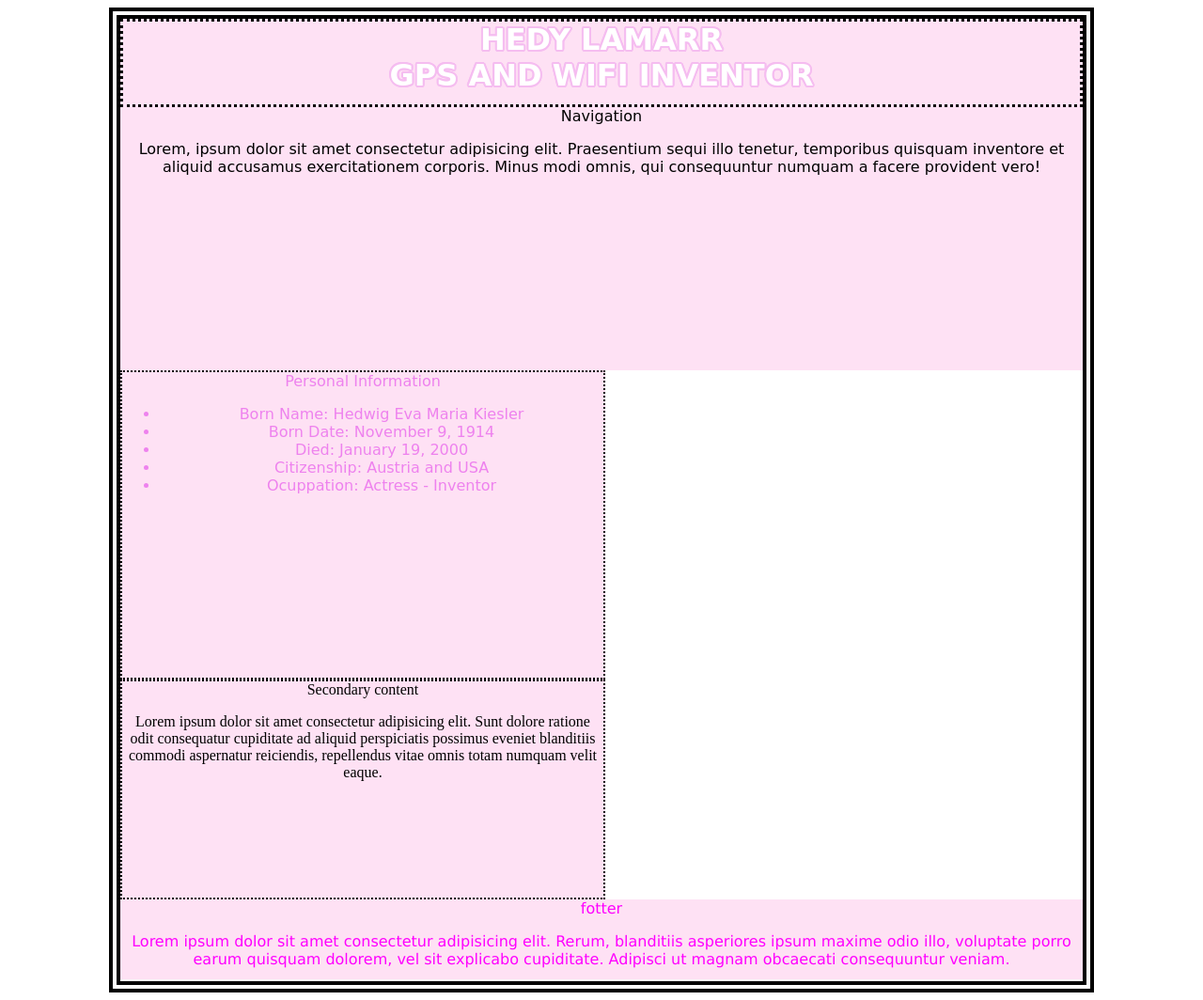
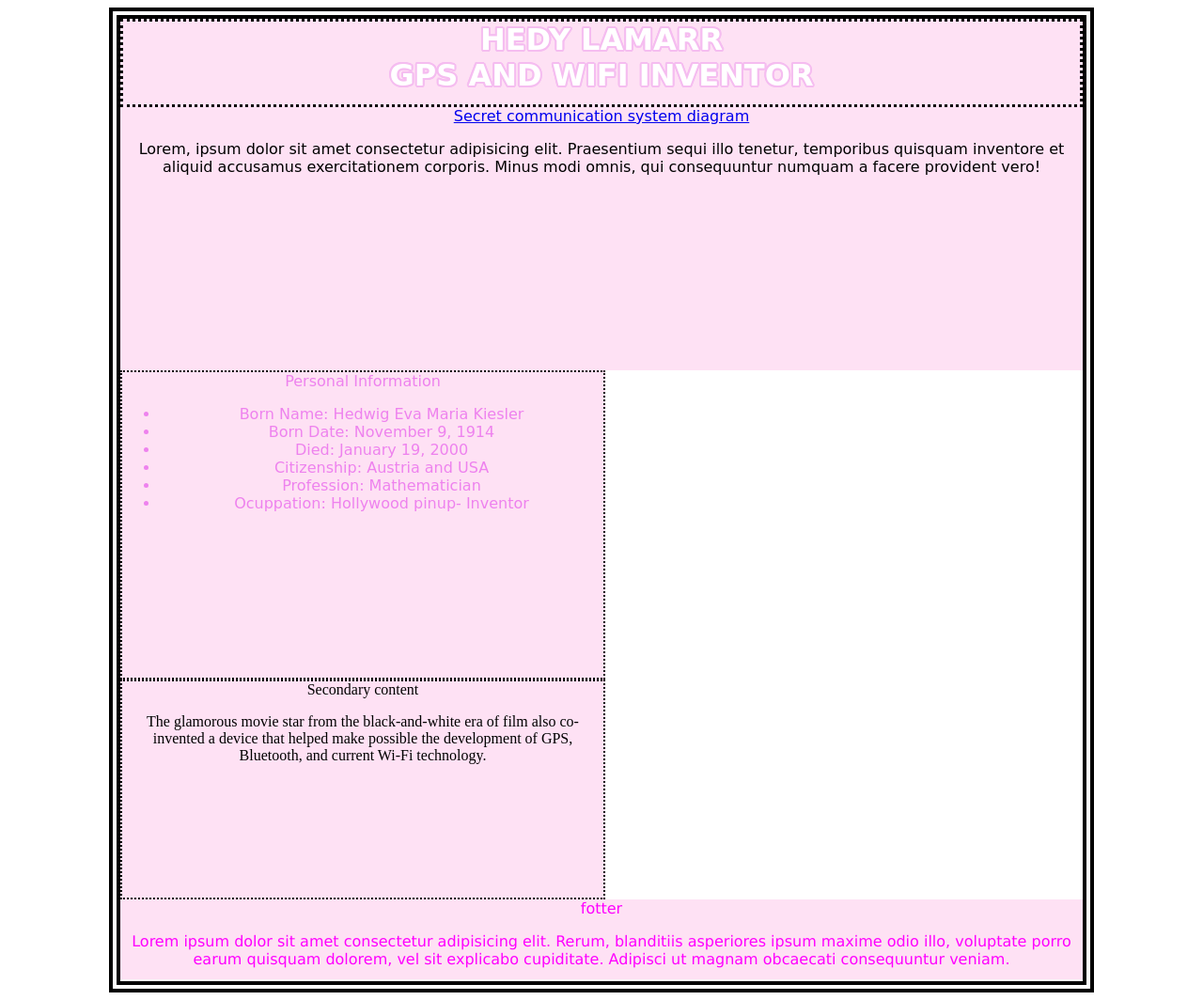
Before and after one commit to YessicaC98/bit03htmlcss, a plain HTML site: page index.html in a window 1280 px wide. Shown: the whole page at 94% size. Drawn offline with Linux system fonts and the light colour scheme.

Commit message:
Se añade diagrama sistema secreto

```diff
--- a/index.html
+++ b/index.html
@@ -12,7 +12,8 @@
 </head>
 <body>
     <header class="header">HEDY LAMARR <br /> GPS AND WIFI INVENTOR</header>
-    <nav class="nav">Navigation
+    <nav class="nav">
+        <a href="favicon3.ico">Secret communication system diagram</a>
       <p>Lorem, ipsum dolor sit amet consectetur adipisicing elit. Praesentium sequi illo tenetur, temporibus quisquam inventore et
         aliquid accusamus exercitationem corporis. Minus modi omnis, qui consequuntur numquam a facere provident vero!
      </p>
@@ -23,12 +24,13 @@
     <li>Born Date: November 9, 1914</li>
     <li>Died: January 19, 2000</li>
     <li>Citizenship: Austria and USA</li>
-    <li>Ocuppation: Actress - Inventor</li>
+    <li>Profession: Mathematician </li>
+    <li>Ocuppation: Hollywood pinup- Inventor</li>
     </ul>
     </main>
     <aside class="aside">Secondary content
-     <p>Lorem ipsum dolor sit amet consectetur adipisicing elit. Sunt dolore ratione odit consequatur cupiditate ad aliquid
-        perspiciatis possimus eveniet blanditiis commodi aspernatur reiciendis, repellendus vitae omnis totam numquam velit eaque.
+     <p> The glamorous movie star from the black-and-white era of film also
+        co-invented a device that helped make possible the development of GPS, Bluetooth, and current Wi-Fi technology.
     </p>
     </aside>
     <footer class="footer">fotter
```
Also changed, not shown: favicon3.ico (added).
